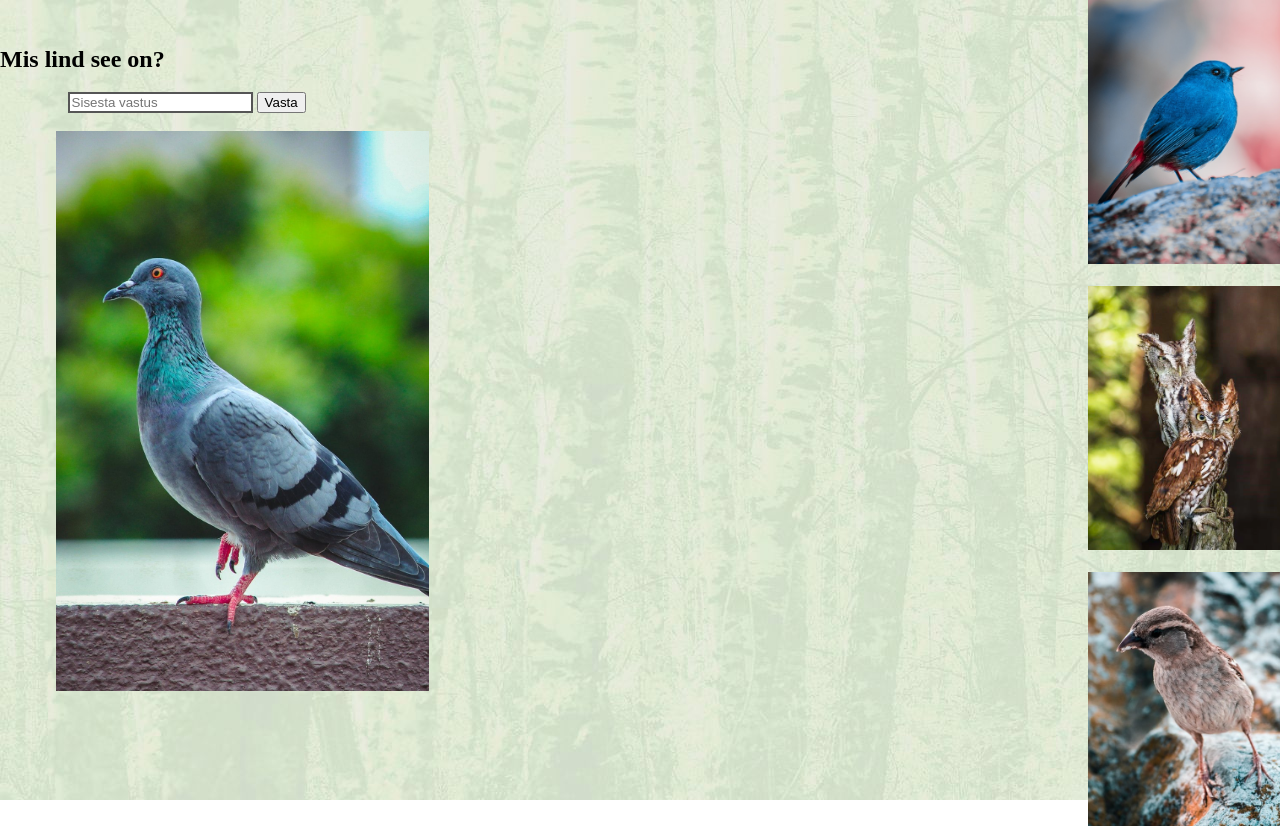
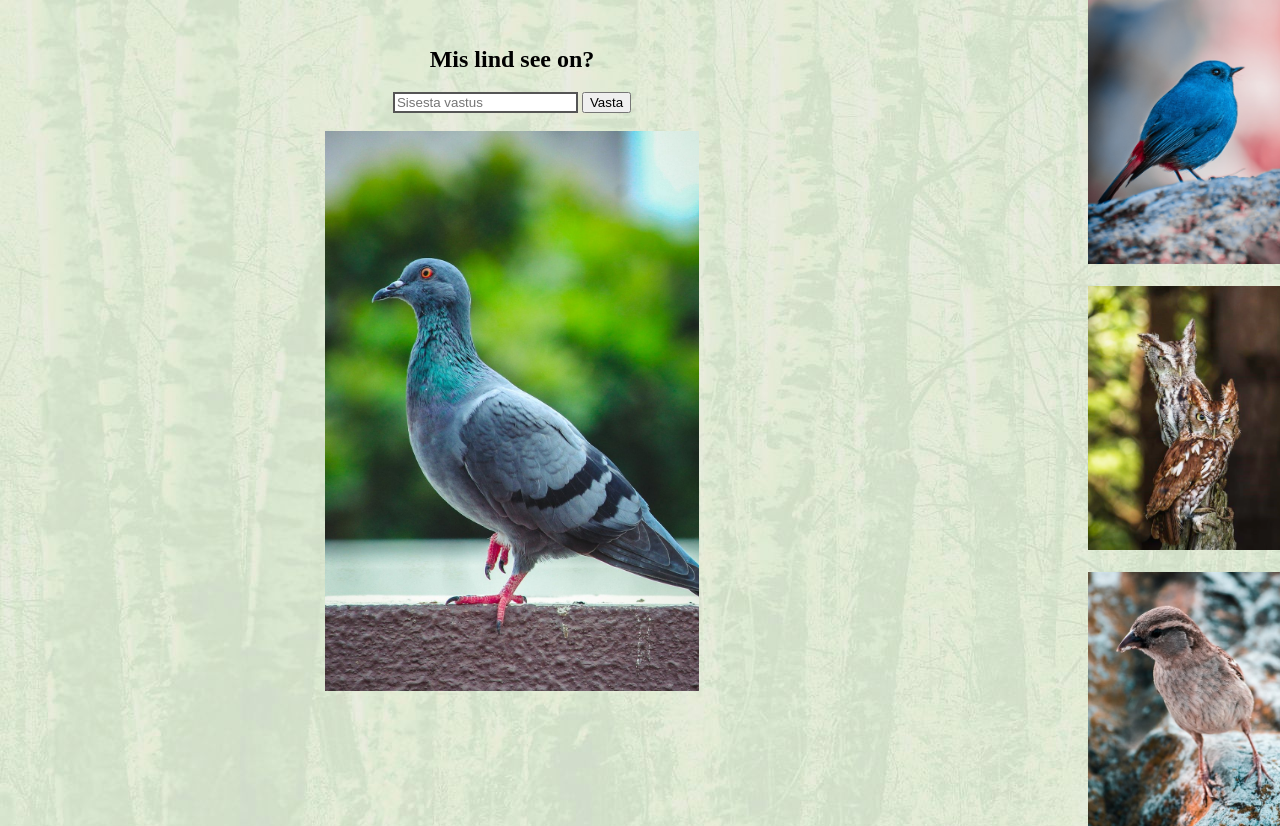
Before and after one commit to villemsusi/LinnuLeht, a plain HTML site: page views/test.html in a window 1280 px wide. Before the commit the page ends 800 px from the top, so only its background shows below. Drawn offline with Linux system fonts and the light colour scheme.

Commit message:
Removed unnecessary images; configured test page look

```diff
--- a/assets/styles/test.css
+++ b/assets/styles/test.css
@@ -17,12 +17,15 @@ input[type=text] {
     border: 2px solid #555;
 }
 
-.testContainer {
-    margin-top: 2%;
-}
-
 #feedback {
     font-size: large;
     font-weight: bold;
     text-align: center;
 }
+
+.container {
+    margin: 2% 15% 25% 5%;
+    height: 100%;
+    width: 70%;
+    text-align: center;
+}
--- a/views/test.html
+++ b/views/test.html
@@ -18,7 +18,7 @@
 </script>
 </head>
 <body>
-    <div class="container testContainer">
+    <div class="container">
         <h2>Mis lind see on?</h2>
         <div class="center">
             <input type="text" placeholder="Sisesta vastus" id="testInput">
```
Also changed, not shown: assets/images/hallvares_info.jpg, assets/images/kaamel.jpg (deleted), assets/images/päike.png (deleted).
